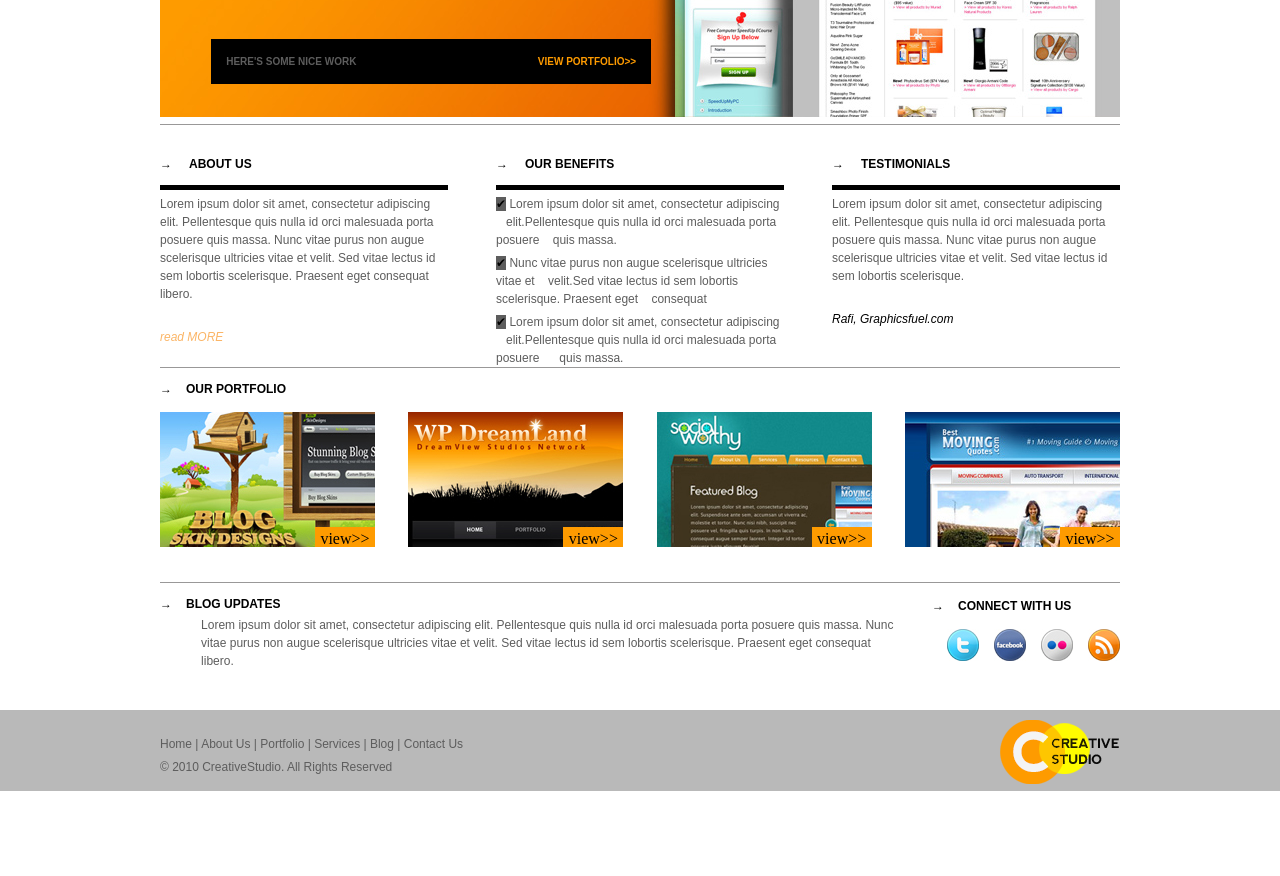
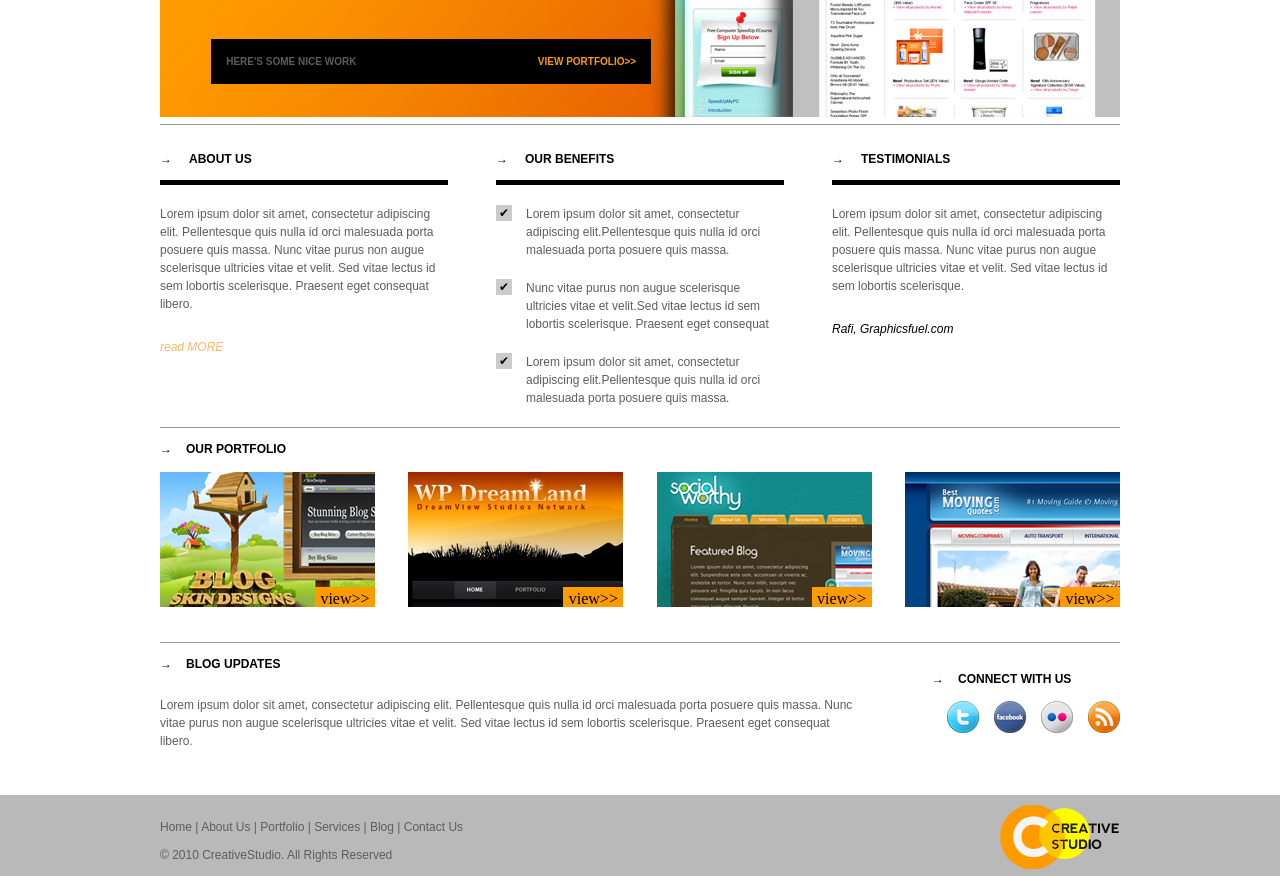
Before and after one commit to DrumPire/creative, a plain HTML site: page index.html in a window 1280 px wide. Shown: the part 420-1296 px from the top of the page. Before the commit the page ends 1211 px from the top, so only its background shows below. Drawn offline with Linux system fonts and the light colour scheme.

Commit message:
rework footer_wrap and content_text

```diff
--- a/css/style.css
+++ b/css/style.css
@@ -69,18 +69,31 @@ h3::before{
 .content_text{
     display: block;
     font-family: Arial, sans-serif;
-    padding-top: 5px;
     font-size: 12px;
 }
+.content_text h2{
+    margin-bottom: 20px;
+}
+.content_text li{
+    list-style: none;
+    position: relative;
+    margin-bottom: 20px;
+    padding-left: 30px;
+    color: var(--secondary);
+}
 .content_text p{
-    padding-top: 5px;
-    color: var(--secondary);
+        color: var(--secondary);
 }
 .content_text font::before{
     content: '\2714';
-    width: 12px;
-    height: 12px;
-    background-color: var(--secondary);
+    width: 16px;
+    height: 16px;
+    display: flex;
+    left: 0;
+    align-items: center;
+    justify-content: center;
+    position: absolute;
+    background-color: #cbcbcb;
     color: black;
 }
 .content_text a{
@@ -352,12 +365,17 @@ h3::before{
     width: 100%;
     display: flex;
     align-items: center;
-    justify-content: space-between;
+    justify-content: center;
+    flex-wrap: wrap;
     margin: 0 auto;
 }
 .footer-text {
     max-width: 450px;
     width: 100%;
+}
+.footer-text p{
+    text-align: center;
+    padding-top: 10px;
 }
 .footer-text p a{
     padding-top: 15px;
@@ -427,9 +445,17 @@ h3::before{
         display: flex;
         flex-direction: column;
     }
+    .footer-wrap{
+        justify-content: space-between;
+    }
+    .footer-wrap p{
+        text-align: left;
+    }
     .pre-footer-text {
         width: 100%;
-        margin-bottom: 40px;
+        margin: 0 0 45px;
+        padding-left: 0;
+        padding-top: 30px;
     }
     .pre-footer-contacts {
         margin-bottom: 40px;
--- a/index.html
+++ b/index.html
@@ -72,21 +72,17 @@
                 <div class="before-links">
                 <h2><a href="#">our benefits</a></h2>
                 </div>
-                <p>
-                    <font></font>&nbsp;Lorem ipsum dolor sit amet, consectetur adipiscing
-                    &nbsp;&nbsp;&nbsp;elit.Pellentesque quis nulla id orci malesuada porta
-                    posuere &nbsp;&nbsp;&nbsp;quis massa.
-                </p>
-                <p>
-                    <font></font>&nbsp;Nunc vitae purus non augue
-                    scelerisque ultricies vitae et &nbsp;&nbsp;&nbsp;velit.Sed vitae lectus id
-                    sem lobortis scelerisque. Praesent eget &nbsp;&nbsp;&nbsp;consequat
-                </p>
-                <p>
-                    <font></font>&nbsp;Lorem ipsum dolor sit amet, consectetur adipiscing
-                    &nbsp;&nbsp;&nbsp;elit.Pellentesque quis nulla id orci malesuada porta
-                    posuere &nbsp; &nbsp;&nbsp;&nbsp;quis massa.
-                </p>
+                <ul>
+                    <li><font></font>Lorem ipsum dolor sit amet, consectetur adipiscing
+                        elit.Pellentesque quis nulla id orci malesuada porta
+                        posuere quis massa.</li>
+                    <li><font></font>Nunc vitae purus non augue
+                        scelerisque ultricies vitae et velit.Sed vitae lectus id
+                        sem lobortis scelerisque. Praesent eget consequat</li>
+                    <li><font></font>Lorem ipsum dolor sit amet, consectetur adipiscing
+                        elit.Pellentesque quis nulla id orci malesuada porta
+                        posuere quis massa.</li>
+                </ul>
             </div>
         </div>
         <div class ="content-block">
```
